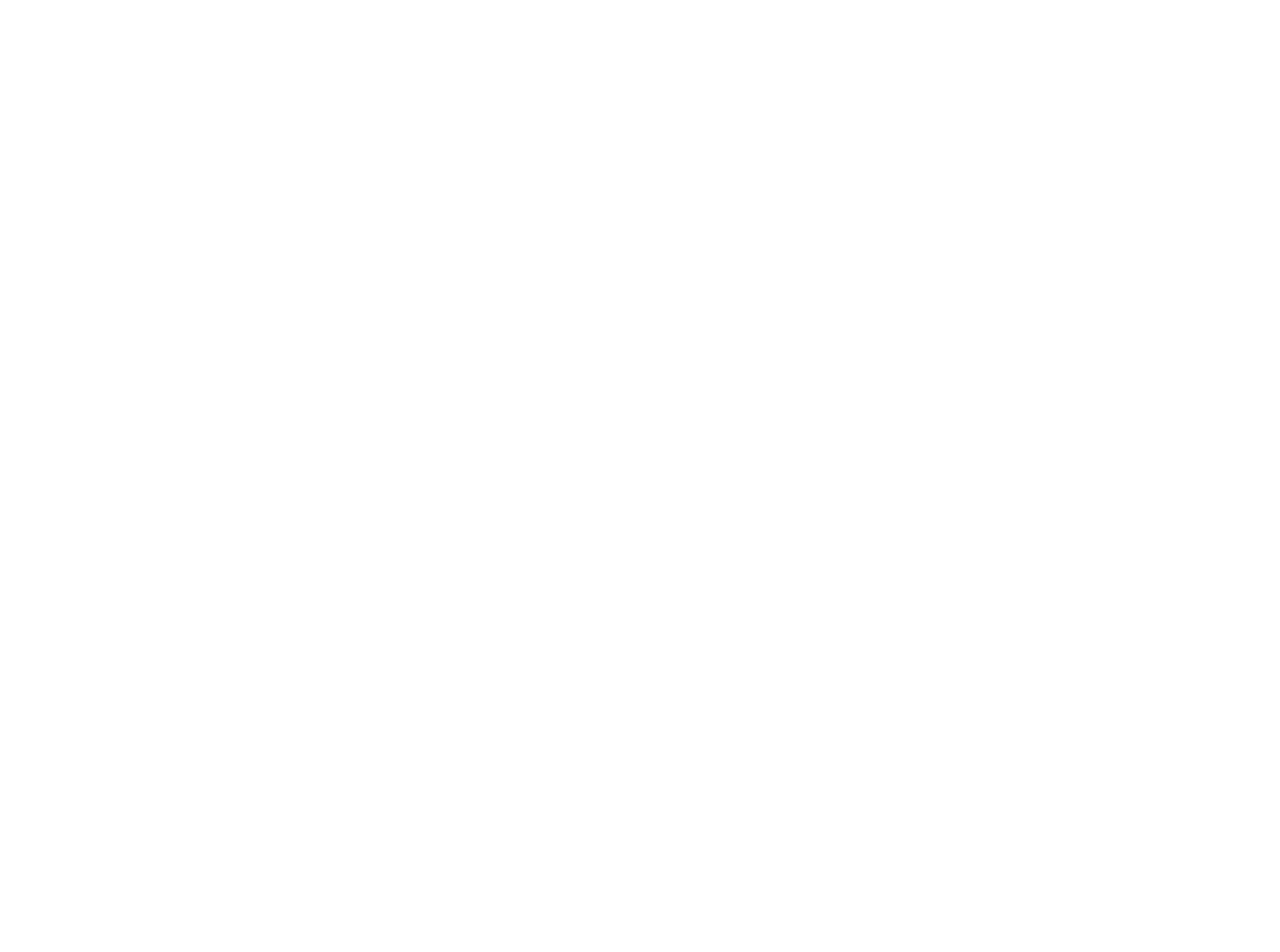
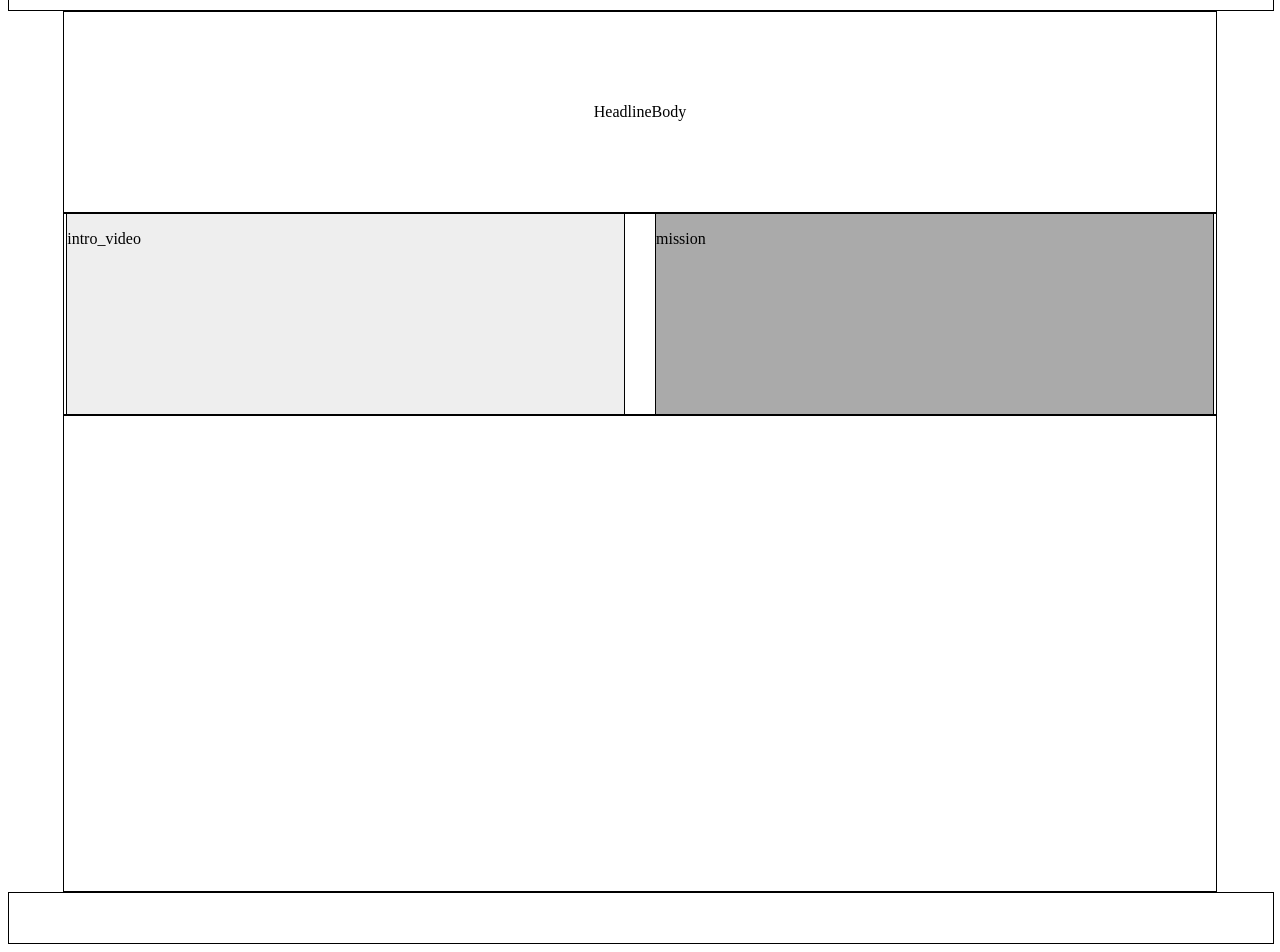
Before and after one commit to brianeddow/codeaskids, a React app: page / in a window 1280 px wide. Shown: the part 399-1351 px from the top of the page. Before the commit the page ends 800 px from the top, so only its background shows below. Built offline with nearby package versions, Linux system fonts and the light colour scheme.

Commit message:
start wireframe for home page

```diff
--- /dev/null
+++ b/src/css/styles.js
@@ -0,0 +1,12 @@
+export const COLORS = {
+	dark_green: '#006400',
+	leaf_green: '#9bc693',
+	soft_blue: '#effaf1',
+	hilight_yellow: '#fffba1',
+
+	regular_wheat: '#F5DEB3',
+	light_brown: '#A0522D',
+	regular_brown: '#A52A2A',
+	dark_orange: '#FF8C00'
+
+}
--- a/src/js/components/App.js
+++ b/src/js/components/App.js
@@ -1,4 +1,76 @@
 import React, { Component } from "react";
+import { COLORS } from "../../css/styles";
+import styled from "styled-components";
+import ErrorBoundary from "./ErrorBoundary";
+
+const AppWrapper = styled.div`
+	margin: 0 auto;
+`;
+
+const HeaderParent = styled.div`
+	display: block;
+	width: 100%;
+	height: 400px;
+	margin: 0 auto;
+	border: 1px solid #000;
+`;
+
+const WelcomeIntroduction = styled.div`
+	display: flex;
+	align-items: center;
+	justify-content: center;
+	width: 90vw;
+	height: 200px;
+	margin: 0 auto;
+	border: 1px solid #000;
+`;
+
+const IntroAndMission = styled.div`
+	display: flex;
+	align-items: center;
+	justify-content: center;
+	width: 90vw;
+	height: 200px;
+	margin: 0 auto;
+	border: 1px solid #000;
+`;
+
+const IntroVideo = styled.div`
+	display: flex;
+	justify-content: space-between;
+	width: 43.5vw;
+	height: 200px;
+	border: 1px solid #000;
+	margin-right: 30px;
+	background-color: #eee;
+`;
+
+const Mission = styled.div`
+	display: flex;
+	justify-content: space-between;
+	width: 43.5vw;
+	height: 200px;
+	border: 1px solid #000;
+	background-color: #aaa;
+`;
+
+const Timeline = styled.div`
+	display: block;
+	margin: 0 auto;
+	height: 475px;
+	width: 90vw;
+	border: 1px solid #000;
+`;
+
+const Footer = styled.div`
+	display: flex;
+	align-items: center;
+	justify-content: center;
+	width: 100%;
+	height: 50px;
+	border: 1px solid #000;
+`;
+
 
 class App extends Component {
   constructor(props) {
@@ -7,7 +79,36 @@
 
   render() {
     return (
-      <p>Hello</p>
+
+    	<ErrorBoundary>
+
+	    	<AppWrapper>
+
+	    		<HeaderParent>
+	    			<p>Links, Forest Image, Additional Icon Links</p>
+	    		</HeaderParent>
+
+	    		<WelcomeIntroduction>
+	    			<p>Headline</p>
+	    			<p>Body</p>
+	    		</WelcomeIntroduction>
+
+	    		<IntroAndMission>
+	    			<IntroVideo>
+	    				<p>intro_video</p>
+	    			</IntroVideo>
+	    			<Mission>
+	    				<p>mission</p>
+	    			</Mission>
+	    		</IntroAndMission>
+
+	    		<Timeline />
+
+	    		<Footer />
+
+	    	</AppWrapper>
+
+	    </ErrorBoundary>
     );
   }
 }
--- /dev/null
+++ b/src/js/components/ErrorBoundary.js
@@ -0,0 +1,29 @@
+import React from 'react';
+
+class ErrorBoundary extends React.Component {
+  constructor(props) {
+    super(props);
+    this.state = { hasError: false };
+  }
+
+  static getDerivedStateFromError(error) {
+    // Update state so the next render will show the fallback UI.
+    return { hasError: true };
+  }
+
+  componentDidCatch(error, errorInfo) {
+    // You can also log the error to an error reporting service
+    // logErrorToMyService(error, errorInfo);
+  }
+
+  render() {
+    if (this.state.hasError) {
+      // You can render any custom fallback UI
+      return <h1>Something went wrong.</h1>;
+    }
+
+    return this.props.children;
+  }
+}
+
+export default ErrorBoundary;
```
Also changed, not shown: src/js/components/Contact.js (added, +38 -0 lines), src/js/components/Lessons.js (added, +45 -0 lines), src/js/components/Palette.js (added, +49 -0 lines), src/css/index.css (deleted).
